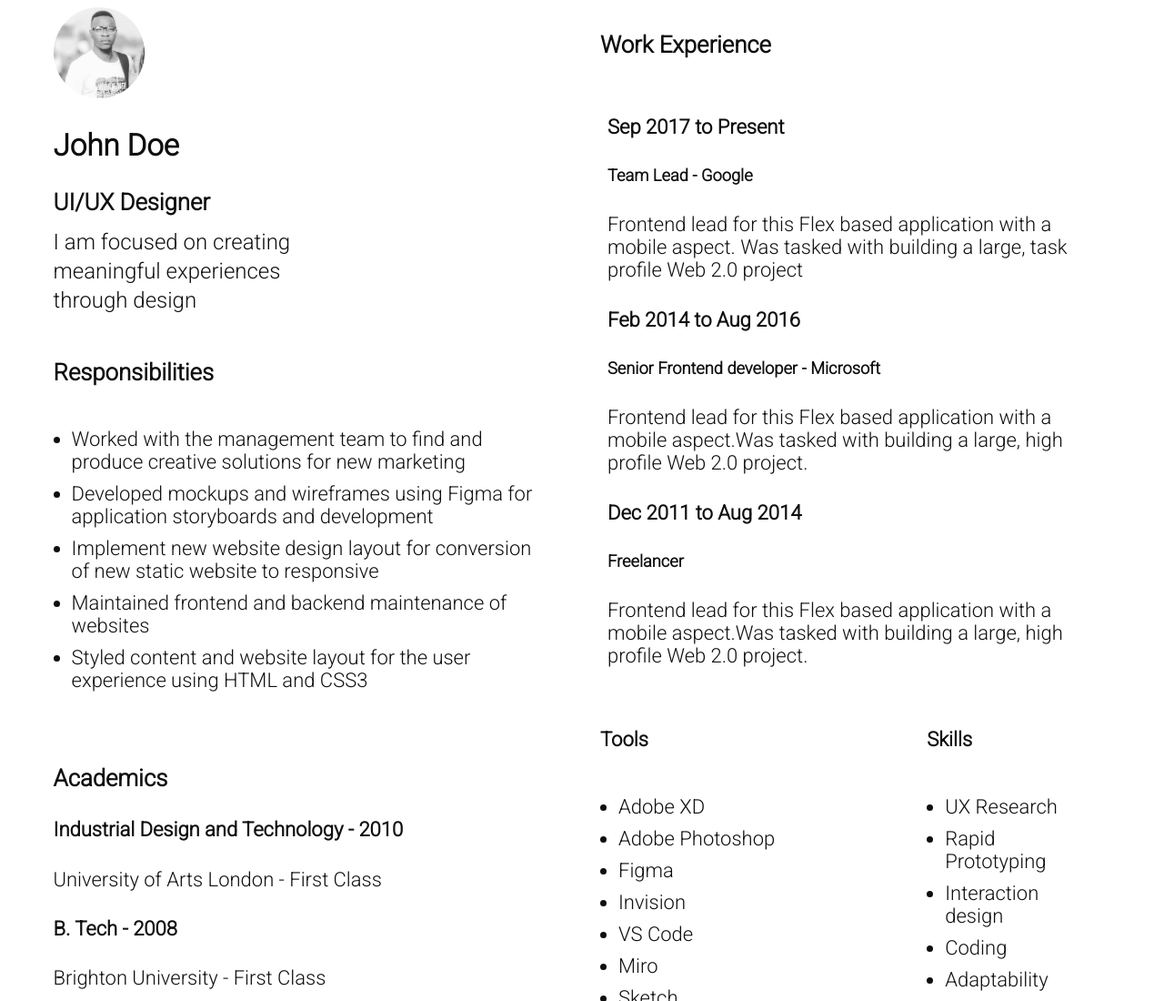
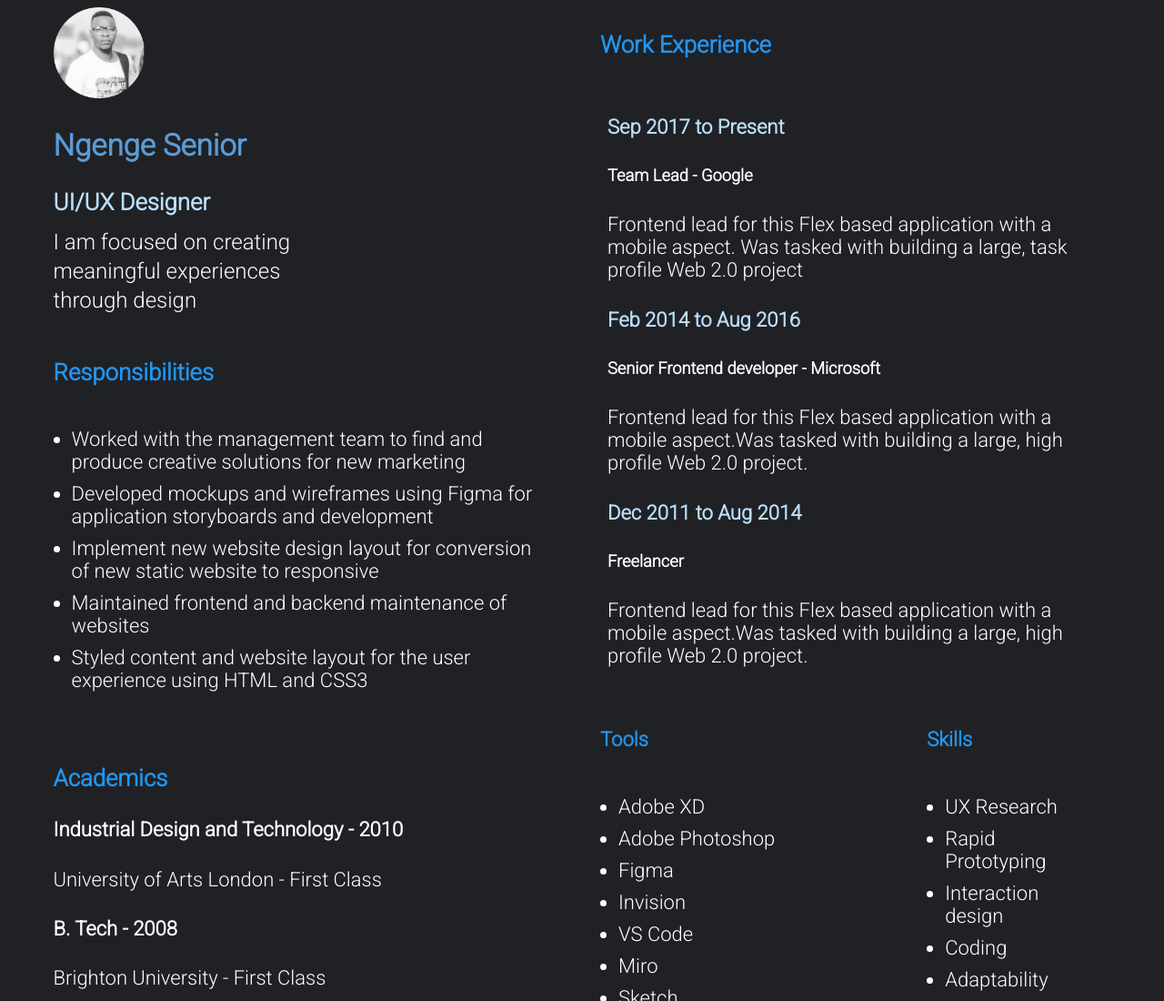
Before and after one commit to ngengesenior/Responsive-resume, a plain HTML site: page index.html in a window 1280 px wide. Shown: the top 1100 px of the page at 91% size. Drawn offline with Linux system fonts and the light colour scheme.

Commit message:
Changed theme to dark

```diff
--- a/index.html
+++ b/index.html
@@ -6,13 +6,13 @@
     <style>
         body {
             font-family: 'Roboto', sans-serif;
-            background: white;
-            color: #0f0f0f;
+            background: #202125;
+            color: white;
         }
     </style>
-    <link rel="stylesheet" href="index.css">
+    <link rel="stylesheet" href="style.css">
     <meta charset="UTF-8">
-    <title>My Resume</title>
+    <title>Ngenge Senior</title>
 </head>
 <body>
 
@@ -22,15 +22,15 @@
     <div class="left-grid">
         <div class="about-info">
             <img src="images/senior.png" class="my-profile">
-            <h2>John Doe</h2>
-            <h3>UI/UX Designer</h3>
+            <h2 style="color:#5B9BD5">Ngenge Senior</h2>
+            <h3 class="sub-heading">UI/UX Designer</h3>
             <p>I am focused on creating</p>
             <p>meaningful experiences</p>
             <p>through design</p>
         </div>
 
         <div class="responsibilities">
-            <h3>Responsibilities</h3>
+            <h3 class="heading">Responsibilities</h3>
             <ul>
                 <li>Worked with the management team to find and produce creative solutions for new marketing</li>
                 <li>Developed mockups and wireframes using Figma for application storyboards and development</li>
@@ -42,7 +42,7 @@
 
 
         <div class="academics">
-            <h3>Academics</h3>
+            <h3 class="heading">Academics</h3>
             <h4>Industrial Design and Technology - 2010</h4>
             <p>University of Arts London - First Class</p>
             <h4>B. Tech - 2008</h4>
@@ -50,24 +50,24 @@
         </div>
     </div>
     <div class="right-grid">
-        <h3>Work Experience</h3>
+        <h3 class="heading">Work Experience</h3>
         <div class="work-experience">
             <div>
-                <h4>Sep 2017 to Present</h4>
+                <h4 class="sub-heading">Sep 2017 to Present</h4>
                 <h5>Team Lead - Google</h5>
                 <p>Frontend lead for this Flex based application with a mobile aspect.
                     Was tasked with building a large, task profile Web 2.0 project</p>
             </div>
 
             <div>
-                <h4>Feb 2014 to Aug 2016</h4>
+                <h4 class="sub-heading">Feb 2014 to Aug 2016</h4>
                 <h5>Senior Frontend developer - Microsoft</h5>
                 <p>Frontend lead for this Flex based application with a mobile aspect.Was tasked with building a large,
                     high profile Web 2.0 project.</p>
             </div>
 
             <div>
-                <h4>Dec 2011 to Aug 2014</h4>
+                <h4 class="sub-heading">Dec 2011 to Aug 2014</h4>
                 <h5>Freelancer</h5>
                 <p>Frontend lead for this Flex based application with a mobile aspect.Was tasked with building a large,
                     high profile Web 2.0 project.</p>
@@ -77,7 +77,7 @@
         <div class="tech">
 
             <div>
-                <h4>Tools</h4>
+                <h4 class="heading">Tools</h4>
                 <ul>
                     <li>Adobe XD</li>
                     <li>Adobe Photoshop</li>
@@ -90,7 +90,7 @@
             </div>
 
             <div>
-                <h4>Skills</h4>
+                <h4 class="heading">Skills</h4>
                 <ul>
                     <li>UX Research</li>
                     <li>Rapid Prototyping</li>
@@ -103,7 +103,7 @@
             </div>
 
             <div>
-                <h4>Technologies</h4>
+                <h4 class="heading">Technologies</h4>
                 <ul>
                     <li>Angular</li>
                     <li>ReactJS</li>
@@ -115,7 +115,7 @@
             </div>
 
             <div>
-                <h4>Hobbies</h4>
+                <h4 class="heading">Hobbies</h4>
                 <ul>
                     <li>Cycling</li>
                     <li>Football</li>
@@ -124,7 +124,7 @@
             </div>
 
             <div>
-                <h4>Contact</h4>
+                <h4 class="heading">Contact</h4>
                 <p>Email: seniorngenge@gmail.com</p>
                 <p>Phone:+237 671832463</p>
                 <p>Twitter:twitter.com/ngenge_senior</p>
--- a/index.css
+++ b/style.css
@@ -21,10 +21,12 @@ ul > li{
     padding-right: 4%;
 }
 
+.heading{
+    color:#2196F3;
+}
 
-
-.heading{
-
+.sub-heading {
+    color: #BBDEFB;
 }
 
 .about-info {
```
